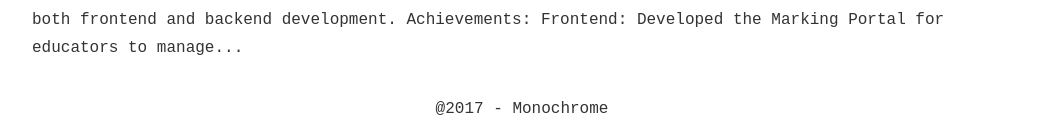
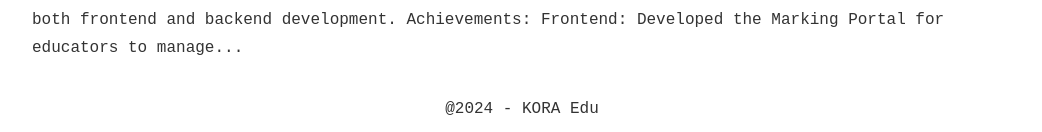
Before and after one commit to kora-edu/kora-edu.github.io, a Jekyll site: the page built from index.html, in a window 1280 px wide. Shown: the part 1240-1372 px from the top of the page, without its empty margins (118-1160 px from the left). Built offline with Jekyll 4.4.1, drawn with Linux system fonts in a browser that asks for light colours; the list of posts is cut into pages by our own code.

Commit message:
template

```diff
--- a/_includes/footer.html
+++ b/_includes/footer.html
@@ -1 +1 @@
-<footer><span>@2017 - Monochrome</span></footer>
+<footer><span>@2024 - KORA Edu</span></footer>
```
